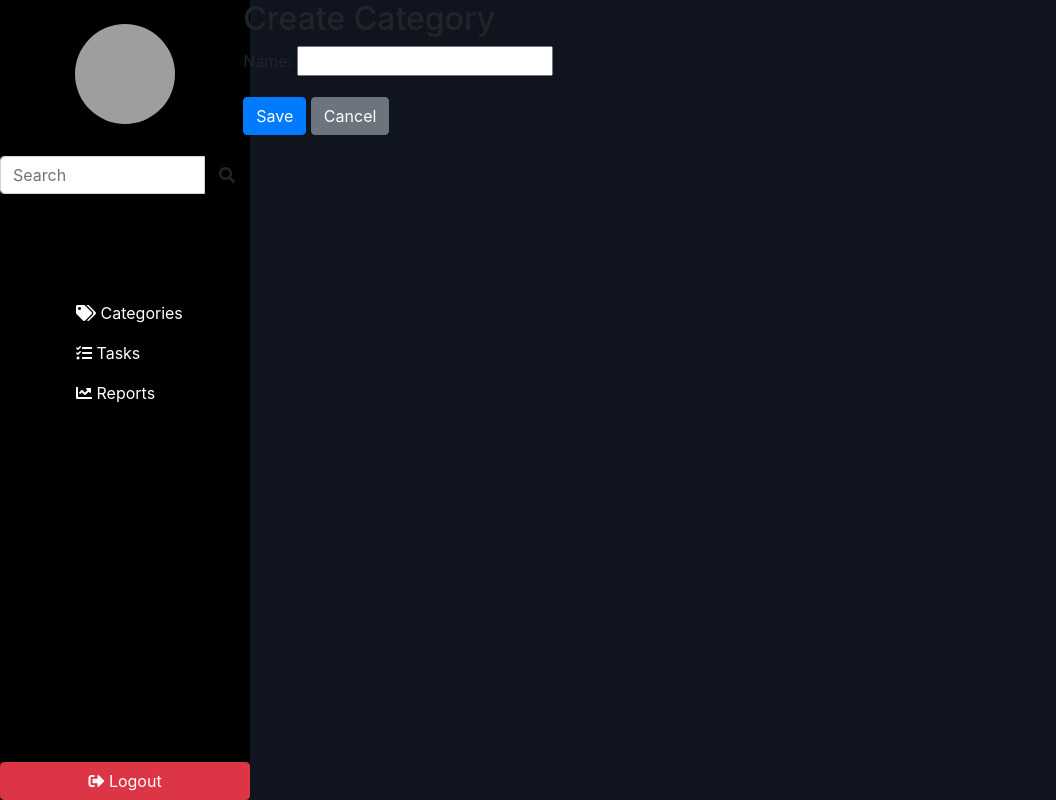
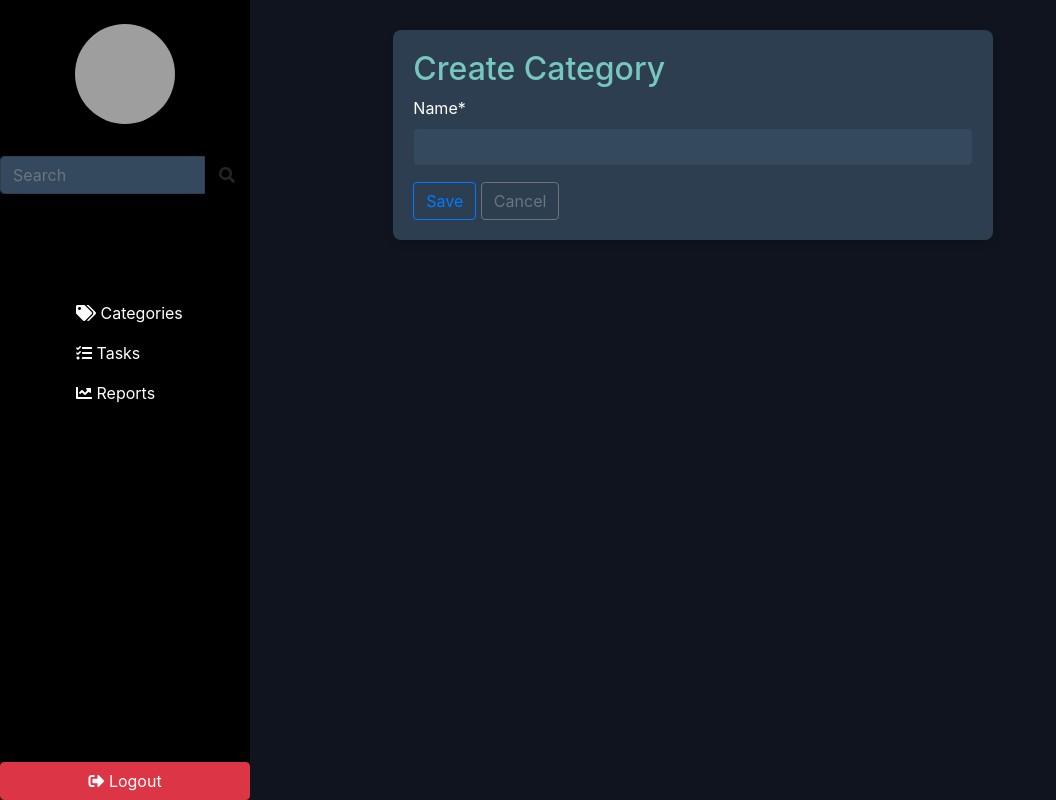
Before and after one commit to TiagoOliverDev/lizie, a Django app: page /category/create/ in a window 1280 px wide. Shown: the whole page, without its empty margins (0-1056 px from the left). Run offline with Django 4.2, Linux system fonts and the light colour scheme; the visitor is signed in with stand-in values (Sample User, id 1); some libraries are stand-ins or nearby versions; grey boxes are pictures that could not be loaded.

Commit message:
feat: ajustando front

```diff
--- a/lizetest/todo/templates/category_form.html
+++ b/lizetest/todo/templates/category_form.html
@@ -1,13 +1,51 @@
 {% extends "base.html" %}
+{% load crispy_forms_tags %}
+
+{% block extra_head %}
+<style>
+  .container {
+    max-width: 600px;
+    margin: 30px auto;
+    padding: 20px;
+    background-color: #2c3e50;
+    border-radius: 8px;
+    box-shadow: 0 4px 8px rgba(0, 0, 0, 0.1);
+    color: #fff;
+  }
+
+  .container h2 {
+    color: #76c7c0;
+  }
+
+  .form-control, .form-select {
+    border-radius: 4px;
+    background-color: #34495e;
+    color: #fff;
+    border: 1px solid #2c3e50;
+  }
+
+  .form-control:focus {
+    border-color: #95a5a6;
+    box-shadow: 0 0 0 2px rgba(52, 152, 219, 0.5);
+  }
+
+  .form-group p {
+    margin-bottom: 10px;
+    color: #fff;
+  }
+</style>
+{% endblock %}
 
 {% block content %}
 <div class="container">
     <h2>{% if object %}Edit Category{% else %}Create Category{% endif %}</h2>
     <form method="post">
         {% csrf_token %}
-        {{ form.as_p }}
-        <button type="submit" class="btn btn-primary">Save</button>
-        <a href="{% url 'todo:category_list' %}" class="btn btn-secondary">Cancel</a>
+        {{ form|crispy }}
+        <div class="form-actions">
+            <button type="submit" class="btn btn-outline-primary">Save</button>
+            <a href="{% url 'todo:category_list' %}" class="btn btn-outline-secondary">Cancel</a>
+        </div>
     </form>
 </div>
 {% endblock %}
```
Also changed, not shown: lizetest/todo/templates/category_confirm_delete.html (+25 -3 lines).
